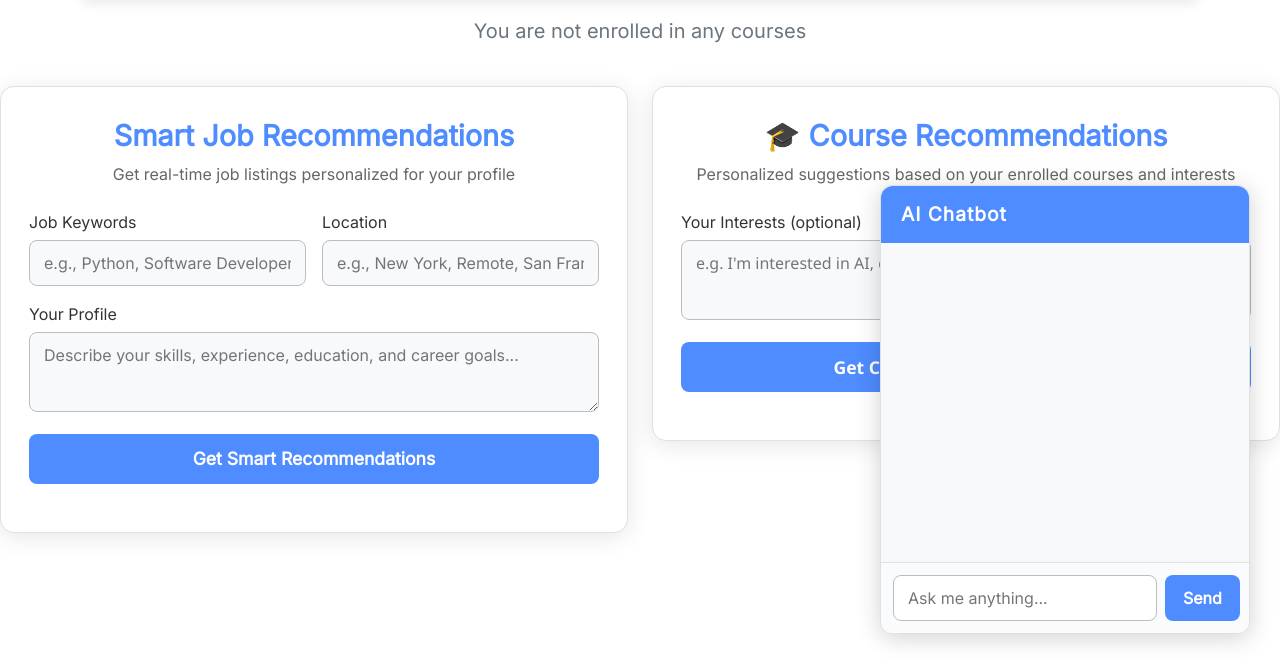
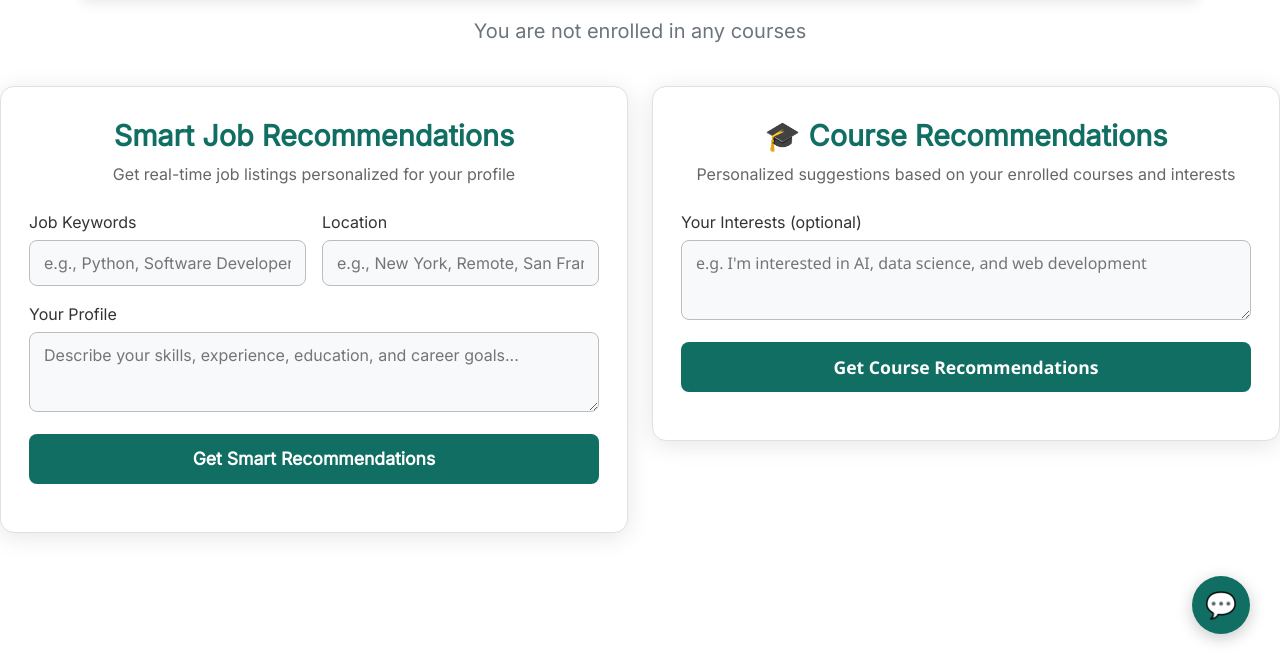
Before and after one commit to AsadUIIah/AI-Centralized-LMS, a Django app: template main/templates/main/myCourses.html in a window 1280 px wide. Shown: the part 136-800 px from the top of the page. Run offline with Django 4.2, Linux system fonts and the light colour scheme; the template is opened without the code that fills it, so the values that code supplies are empty; some libraries are stand-ins or nearby versions.

Commit message:
Make chatbot a collapsible floating widget with LMS-scoped system prompt and chat memory; unify site colors to navbar green

```diff
--- a/main/templates/main/myCourses.html
+++ b/main/templates/main/myCourses.html
@@ -55,46 +55,7 @@
       {% endif %}
    </div>
 </div>
-<div id="chatbot-container">
-   <div id="chatbot-header">AI Chatbot</div>
-   <div id="chat-messages"></div>
-   <div id="chatbot-input-row">
-     <input type="text" id="chat-input" placeholder="Ask me anything..." autocomplete="off" />
-     <button id="chat-send-btn" onclick="sendMessage()">Send</button>
-   </div>
- </div>
- <script>
-   function sendMessage() {
-       const input = document.getElementById('chat-input');
-       const message = input.value.trim();
-       if (!message) return;
-       appendMessage(message, 'user-msg');
-       input.value = "";
-       fetch("{% url 'groq_chatbot' %}", {
-           method: "POST",
-           headers: {"Content-Type": "application/json"},
-           body: JSON.stringify({message: message})
-       })
-       .then(res => res.json())
-       .then(data => {
-           appendMessage(data.response, 'ai-msg');
-       });
-   }
-
-   function appendMessage(text, cls) {
-       const chat = document.getElementById('chat-messages');
-       const div = document.createElement('div');
-       div.className = cls;
-       div.textContent = text;
-       chat.appendChild(div);
-       chat.scrollTop = chat.scrollHeight;
-   }
-
-   document.getElementById('chat-input').addEventListener('keydown', function(e) {
-       if (e.key === 'Enter') sendMessage();
-   });
-   </script>
-   <div class="reco-widgets-row">
+<div class="reco-widgets-row">
    <div class="hybrid-jobs-container">
       <h2 class="hybrid-jobs-title">Smart Job Recommendations</h2>
       <p class="hybrid-jobs-subtitle">Get real-time job listings personalized for your profile</p>
@@ -241,7 +202,7 @@
         </div>
 
         <div id="course-reco-results" class="jobs-results"></div>
-    </div>
+</div>
 
     <script>
     function getCourseRecommendations() {
--- a/static/styles/style.css
+++ b/static/styles/style.css
@@ -263,15 +263,19 @@ th {
   background: #fff;
   border-radius: 12px;
   box-shadow: 0 4px 24px rgba(0,0,0,0.18);
-  display: flex;
+  display: none;
   flex-direction: column;
   font-family: 'Segoe UI', Arial, sans-serif;
   border: 1px solid #e0e0e0;
   z-index: 9999;
 }
 
+#chatbot-container.open {
+  display: flex;
+}
+
 #chatbot-header {
-  background: #4f8cff;
+  background: #106E62;
   color: #fff;
   padding: 14px 20px;
   border-radius: 12px 12px 0 0;
@@ -279,6 +283,68 @@ th {
   font-weight: 600;
   letter-spacing: 1px;
   cursor: move;
+  display: flex;
+  justify-content: space-between;
+  align-items: center;
+}
+
+#chatbot-close-btn {
+  background: none;
+  border: none;
+  color: #fff;
+  font-size: 1.2em;
+  cursor: pointer;
+  line-height: 1;
+  padding: 0 4px;
+}
+
+#chatbot-close-btn:hover {
+  opacity: 0.75;
+}
+
+#chatbot-header > div {
+  display: flex;
+  align-items: center;
+  gap: 10px;
+}
+
+#chatbot-clear-btn {
+  background: none;
+  border: 1px solid rgba(255,255,255,0.6);
+  color: #fff;
+  font-size: 0.75em;
+  border-radius: 6px;
+  padding: 3px 8px;
+  cursor: pointer;
+}
+
+#chatbot-clear-btn:hover {
+  background: rgba(255,255,255,0.15);
+}
+
+#chatbot-toggle-btn {
+  position: fixed;
+  bottom: 30px;
+  right: 30px;
+  width: 58px;
+  height: 58px;
+  border-radius: 50%;
+  background: #106E62;
+  color: #fff;
+  border: none;
+  font-size: 1.6em;
+  box-shadow: 0 4px 16px rgba(0,0,0,0.22);
+  cursor: pointer;
+  z-index: 9999;
+  display: flex;
+  align-items: center;
+  justify-content: center;
+  transition: transform 0.15s ease;
+}
+
+#chatbot-toggle-btn:hover {
+  transform: scale(1.08);
+  background: #0c554b;
 }
 
 #chat-messages {
@@ -337,11 +403,11 @@ th {
 }
 
 #chat-input:focus {
-  border: 1.5px solid #4f8cff;
+  border: 1.5px solid #106E62;
 }
 
 #chat-send-btn {
-  background: #4f8cff;
+  background: #106E62;
   color: #fff;
   border: none;
   border-radius: 8px;
@@ -371,7 +438,7 @@ th {
 
 .hybrid-jobs-title {
   text-align: center;
-  color: #4f8cff;
+  color: #106E62;
   margin-bottom: 8px;
   font-size: 1.8em;
   font-weight: 700;
@@ -430,14 +497,14 @@ th {
 }
 
 .hybrid-textarea:focus {
-  border: 1.5px solid #4f8cff;
+  border: 1.5px solid #106E62;
   outline: none;
 }
 
 .hybrid-btn {
   display: block;
   width: 100%;
-  background: #4f8cff;
+  background: #106E62;
   color: #fff;
   border: none;
   border-radius: 8px;
--- a/templates/index.html
+++ b/templates/index.html
@@ -61,30 +61,58 @@
          </div>
       </nav>
       <!-- Navbar Ends -->
-      {% block  content %}
+      {% block content %}{% endblock %}
+
+      <button id="chatbot-toggle-btn" onclick="toggleChatbot()">💬</button>
+
       <div id="chatbot-container">
-         <div id="chatbot-header">AI Chatbot</div>
+         <div id="chatbot-header">
+            <span>AI Chatbot</span>
+            <div>
+               <button id="chatbot-close-btn" onclick="toggleChatbot()">✕</button>
+               <button id="chatbot-clear-btn" onclick="clearChatHistory()">Clear</button>
+            </div>
+         </div>
          <div id="chat-messages"></div>
          <div id="chatbot-input-row">
             <input type="text" id="chat-input" placeholder="Ask me anything..." autocomplete="off" />
             <button id="chat-send-btn" onclick="sendMessage()">Send</button>
          </div>
       </div>
+
      <script>
+         const CHAT_HISTORY_KEY = 'lms_chatbot_history';
+         let chatHistory = [];
+
+         function toggleChatbot() {
+            const panel = document.getElementById('chatbot-container');
+            const toggleBtn = document.getElementById('chatbot-toggle-btn');
+            const isOpen = panel.classList.toggle('open');
+            toggleBtn.style.display = isOpen ? 'none' : 'flex';
+         }
+
          function sendMessage() {
             const input = document.getElementById('chat-input');
             const message = input.value.trim();
             if (!message) return;
+
             appendMessage(message, 'user-msg');
             input.value = "";
+
             fetch("{% url 'groq_chatbot' %}", {
                method: "POST",
                headers: {"Content-Type": "application/json"},
-                 body: JSON.stringify({message: message})
+               body: JSON.stringify({message: message, history: chatHistory})
             })
             .then(res => res.json())
             .then(data => {
+               chatHistory.push({role: 'user', content: message});
+               chatHistory.push({role: 'assistant', content: data.response});
+               saveChatHistory();
                appendMessage(data.response, 'ai-msg');
+            })
+            .catch(err => {
+               appendMessage("Sorry, something went wrong. Please try again.", 'ai-msg');
             });
          }
 
@@ -97,12 +125,36 @@
             chat.scrollTop = chat.scrollHeight;
          }
 
-         // Optional: Send message on Enter key
+         function saveChatHistory() {
+            sessionStorage.setItem(CHAT_HISTORY_KEY, JSON.stringify(chatHistory));
+         }
+
+         function loadChatHistory() {
+            const stored = sessionStorage.getItem(CHAT_HISTORY_KEY);
+            if (!stored) return;
+
+            chatHistory = JSON.parse(stored);
+            chatHistory.forEach(msg => {
+               appendMessage(msg.content, msg.role === 'user' ? 'user-msg' : 'ai-msg');
+            });
+         }
+
+         function clearChatHistory() {
+            chatHistory = [];
+            sessionStorage.removeItem(CHAT_HISTORY_KEY);
+            document.getElementById('chat-messages').innerHTML = '';
+         }
+
          document.getElementById('chat-input').addEventListener('keydown', function(e) {
             if (e.key === 'Enter') sendMessage();
          });
+
+         // Restore the conversation on every page load, so navigating to a
+         // different page mid-chat doesn't lose context - this is a multi-page
+         // Django app with full reloads, so this is what makes "remembering the
+         // chat" actually work across navigation, not just within one page view.
+         document.addEventListener('DOMContentLoaded', loadChatHistory);
       </script>
-      {% endblock  %}
       <script src=" {% static 'js/bootstrap.bundle.min.js' %} "></script>
    </body>
 </html>
```
Also changed, not shown: other parts of static/styles/style.css (+14 -13 lines), main/views.py (+26 -7 lines). Lines whose indentation alone changed are shown as unchanged.
